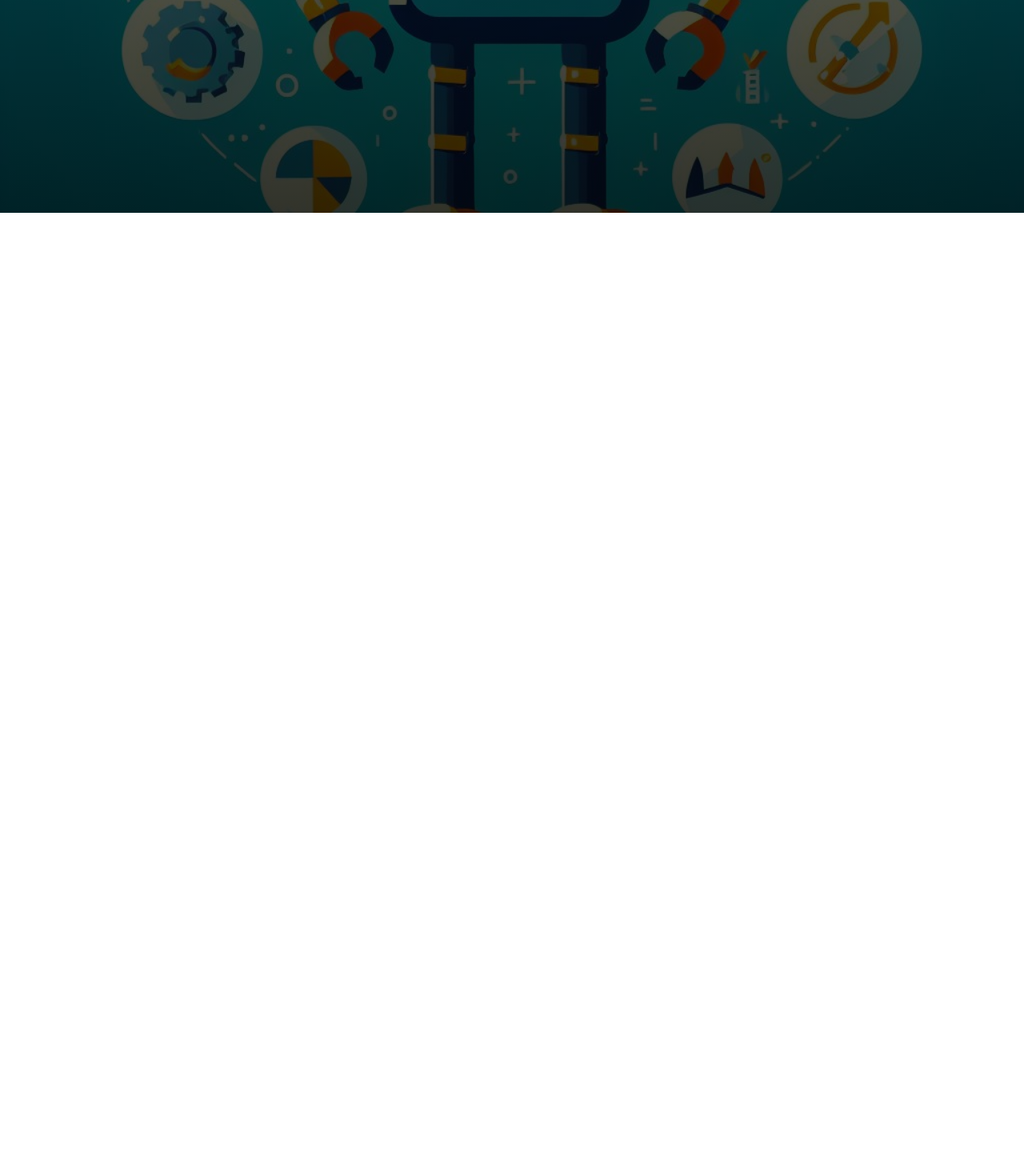
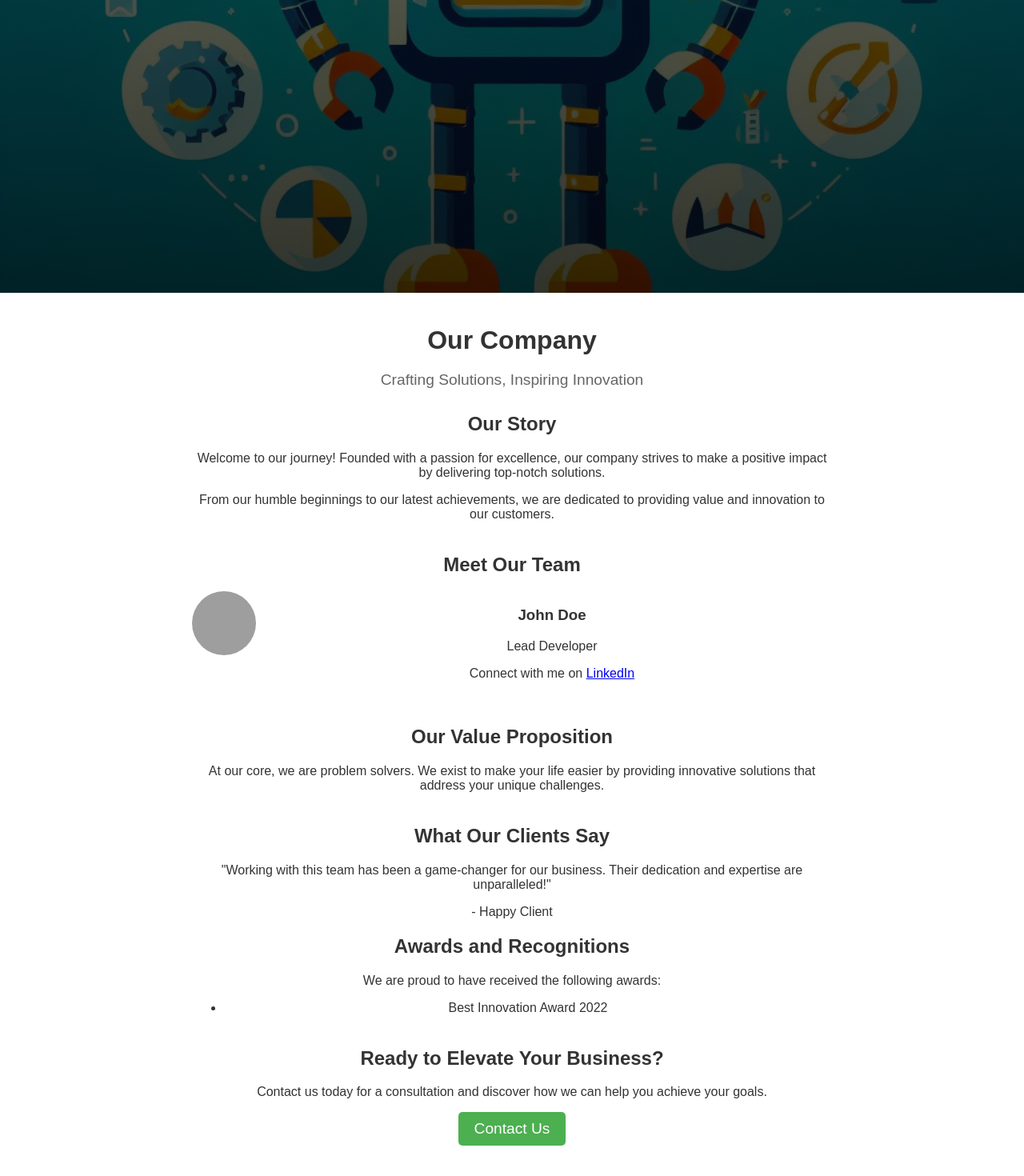
Before and after one commit to 1122coder/AIpreneur-LandingPage, a React (Create React App) app: page / in a window 1280 px wide. Shown: the part 590-2060 px from the top of the page at 80% size. Before the commit the page ends 856 px from the top, so only its background shows below. Built offline with nearby package versions, Linux system fonts and the light colour scheme; grey boxes are pictures that could not be loaded.

Commit message:
About us page created

```diff
--- a/src/App.js
+++ b/src/App.js
@@ -2,12 +2,14 @@
 import './App.css';
 import HomeSection from './Pages/Home';
 import Navbar from './Component/Navbar';
+import AboutUs from './Pages/About-Us';
 function App() {
   return (
     <div className="App">
 
       <Navbar />
-     <HomeSection />
+      <HomeSection />
+      <AboutUs />
     </div>
   );
 }
--- /dev/null
+++ b/src/Pages/About-Us.jsx
@@ -0,0 +1,74 @@
+import React from 'react';
+import '../Style/AboutUs.css'; // Create a CSS file for styling
+
+const AboutUs = () => {
+  return (
+    <div className="about-us-container">
+      <header>
+        <h1>Our Company</h1>
+        <p>Crafting Solutions, Inspiring Innovation</p>
+      </header>
+
+      <section className="company-story">
+        <h2>Our Story</h2>
+        <p>
+          Welcome to our journey! Founded with a passion for excellence, our company strives to make a positive impact by delivering top-notch solutions.
+        </p>
+        <p>
+          From our humble beginnings to our latest achievements, we are dedicated to providing value and innovation to our customers.
+        </p>
+      </section>
+
+      <section className="team">
+        <h2>Meet Our Team</h2>
+        <div className="team-member">
+          <img src="team-member-1.jpg" alt="Team Member 1" />
+          <div className="member-info">
+            <h3>John Doe</h3>
+            <p>Lead Developer</p>
+            <p>
+              Connect with me on{' '}
+              <a href="https://linkedin.com/johndoe" target="_blank" rel="noopener noreferrer">
+                LinkedIn
+              </a>
+            </p>
+          </div>
+        </div>
+
+        {/* Add more team members as needed */}
+      </section>
+
+      <section className="value-proposition">
+        <h2>Our Value Proposition</h2>
+        <p>
+          At our core, we are problem solvers. We exist to make your life easier by providing innovative solutions that address your unique challenges.
+        </p>
+      </section>
+
+      <section className="testimonials-awards">
+        <h2>What Our Clients Say</h2>
+        <div className="testimonial">
+          <p>"Working with this team has been a game-changer for our business. Their dedication and expertise are unparalleled!"</p>
+          <p>- Happy Client</p>
+        </div>
+
+        {/* Add more testimonials as needed */}
+
+        <h2>Awards and Recognitions</h2>
+        <p>We are proud to have received the following awards:</p>
+        <ul>
+          <li>Best Innovation Award 2022</li>
+          {/* Add more awards as needed */}
+        </ul>
+      </section>
+
+      <section className="call-to-action">
+        <h2>Ready to Elevate Your Business?</h2>
+        <p>Contact us today for a consultation and discover how we can help you achieve your goals.</p>
+        <button>Contact Us</button>
+      </section>
+    </div>
+  );
+};
+
+export default AboutUs;
--- a/src/Pages/Home.jsx
+++ b/src/Pages/Home.jsx
@@ -1,11 +1,39 @@
 // HomeSection.jsx
 
-import React from 'react';
+import React, {useState} from 'react';
 import '../Style/HomeSection.css'; // Import the CSS file
 
 const HomeSection = () => {
+  const [lineStyles, setLineStyles] = useState({});
+
+  const handleMouseMove = (e) => {
+    const { clientX, clientY } = e;
+
+    // Calculate the angle of the line based on mouse position
+    const angle = Math.atan2(clientY, clientX);
+
+    // Calculate the length of the line
+    const length = Math.sqrt(Math.pow(clientX, 2) + Math.pow(clientY, 2));
+
+    // Set line styles dynamically
+    const newLineStyles = {
+      left: `${clientX}px`,
+      top: `${clientY}px`,
+      width: `${length}px`,
+      transform: `rotate(${angle}rad)`,
+    };
+
+    setLineStyles(newLineStyles);
+  };
+
+  const handleMouseLeave = () => {
+    // Reset line styles when mouse leaves
+    setLineStyles({});
+  };
+
   return (
-    <div className="home-section">
+    <div className="home-section home-container" onMouseMove={handleMouseMove} onMouseLeave={handleMouseLeave}>
+      <div className="drawing-line" style={lineStyles}></div>
       <div className="overlay"></div>
       <div className="content">
         <h1 className="gradient-text">
--- /dev/null
+++ b/src/Style/AboutUs.css
@@ -0,0 +1,66 @@
+/* AboutUs.css */
+
+.about-us-container {
+    max-width: 800px;
+    margin: 0 auto;
+    padding: 20px;
+    font-family: 'Arial', sans-serif;
+    color: #333;
+  }
+
+  header {
+    text-align: center;
+    margin-bottom: 30px;
+  }
+
+  header h1 {
+    font-size: 2em;
+    margin-bottom: 10px;
+  }
+
+  header p {
+    font-size: 1.2em;
+    color: #666;
+  }
+
+  .company-story,
+  .team,
+  .value-proposition,
+  .testimonials-awards,
+  .call-to-action {
+    margin-bottom: 40px;
+  }
+
+  h2 {
+    color: #333;
+  }
+
+  .team-member {
+    display: flex;
+    margin-bottom: 20px;
+  }
+
+  .team-member img {
+    width: 80px;
+    height: 80px;
+    border-radius: 50%;
+    margin-right: 20px;
+  }
+
+  .member-info {
+    flex-grow: 1;
+  }
+
+  button {
+    padding: 10px 20px;
+    font-size: 1.2em;
+    background-color: #4CAF50;
+    color: #fff;
+    border: none;
+    border-radius: 5px;
+    cursor: pointer;
+  }
+
+  button:hover {
+    background-color: #45a049;
+  }
--- a/src/Style/HomeSection.css
+++ b/src/Style/HomeSection.css
@@ -60,3 +60,17 @@
   display: block;
   margin: 0 auto;
 }
+
+.home-container {
+  position: relative;
+  overflow: hidden;
+  text-align: center;
+  padding: 50px;
+}
+
+.drawing-line {
+  position: absolute;
+  background: linear-gradient(to right, #5f82ff, #09f430, #022c36, #7b86fe, #f6f7f7); /* Gradient color */
+  height: 5px;
+  transform-origin: 0 0;
+}
```
